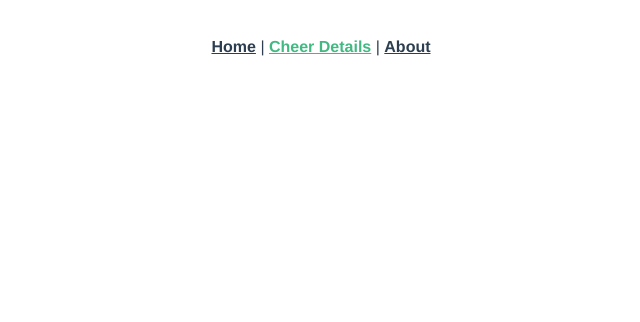
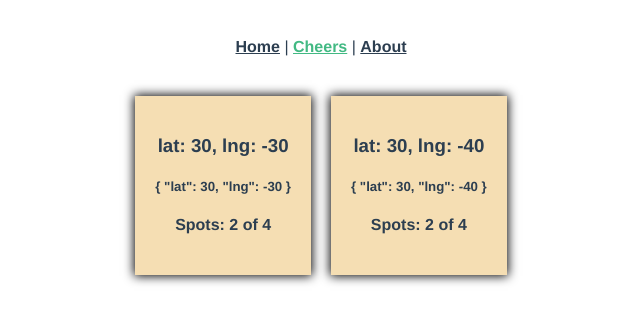
Before and after one commit to adibaram/cheers-mate, a Vue app in the folder cheers-mate/: page /cheer in a window 1280 px wide. Shown: the top 322 px of the page, without its empty margins (319-959 px from the left). Built offline with nearby package versions, Linux system fonts and the light colour scheme; the HTML template or start-up script is replaced by a standard one.

Commit message:
added cheers

```diff
--- a/cheers-mate/src/App.vue
+++ b/cheers-mate/src/App.vue
@@ -2,7 +2,7 @@
   <div id="app">
     <div id="nav">
       <router-link to="/">Home</router-link> |
-      <router-link to="/cheer">Cheer Details</router-link> |
+      <router-link to="/cheer">Cheers</router-link> |
       <router-link to="/about">About</router-link>
     </div>
     <router-view/>
@@ -10,6 +10,7 @@
 </template>
 
 <style lang="scss">
+@import '@/assets/css/main.scss';
 #app {
   font-family: 'Avenir', Helvetica, Arial, sans-serif;
   -webkit-font-smoothing: antialiased;
--- /dev/null
+++ b/cheers-mate/src/assets/css/cheers/_cheer-list.scss
@@ -0,0 +1,30 @@
+.cheer-list-container {
+    display: flex;
+    // flex-direction: column;
+    justify-content: center;
+    // align-items: center;
+}
+
+.card {
+    background-color: black;
+    margin: 10px;
+    padding: 8px;
+    width: fit-content;
+    box-shadow: 0px 0px 10px 1px black;
+
+    a {
+        color: wheat;
+        font-weight: bold;
+        text-decoration: none;
+    }
+
+    &:hover {
+        cursor: pointer;
+        box-shadow: 0px 0px 10px 1px black inset;
+        background-color: wheat;
+
+        a{
+            color: black;
+        }
+    }
+}
--- /dev/null
+++ b/cheers-mate/src/assets/css/cheers/cheers.scss
@@ -0,0 +1 @@
+@import 'cheer-list';
--- /dev/null
+++ b/cheers-mate/src/assets/css/main.scss
@@ -0,0 +1 @@
+@import './cheers/cheers.scss'
--- /dev/null
+++ b/cheers-mate/src/components/cheer-preview.vue
@@ -0,0 +1,27 @@
+<template>
+    <section class="cheer-preview-container">
+        <h3>{{cheer.locationName}}</h3>
+        <h5>{{cheer.location}}</h5>
+        <h4>Spots: {{cheer.attendance.length}} of {{cheer.spots}}</h4>
+    </section>
+</template>
+
+<script>
+export default {
+    props: {
+        cheer: {
+            type: Object,
+            default: {},
+        }
+    },
+
+
+}
+</script>
+
+<style scoped>
+    .cheer-preview-container {
+        padding: 20px;
+        background-color: wheat;
+    }
+</style>
--- a/cheers-mate/src/router.js
+++ b/cheers-mate/src/router.js
@@ -24,9 +24,14 @@ export default new Router({
       component: () => import('./views/map.vue')
     },
     {
-      path: '/cheer',
+      path: '/cheer/:cheerId',
       name: 'cheer',
       component: () => import('./views/cheers/cheer-details.vue')
-    }
+    },
+    {
+      path: '/cheer',
+      name: 'cheer-list',
+      component: () => import('./views/cheers/cheer-list.vue')
+    },
   ]
 })
--- /dev/null
+++ b/cheers-mate/src/services/cheer-service.js
@@ -0,0 +1,47 @@
+import utilService from './util-service.js';
+
+export default {
+    query,
+    getById,
+}
+
+var cheers = _createCheers();
+
+async function query(filter={}) {
+    var cheersForDisplay = cheers;
+
+    return cheersForDisplay;
+}
+
+async function getById(id) {
+    var cheers = await query();
+    return cheers.find(cheer => cheer._id === id);
+}
+
+
+function _createCheers() {
+    return [_createCheer(Date.now(), {lat: 30, lng: -30}, [{user:'A'}, {user:'B'}],'lorem',4,(Math.random() > 0.5)? 'en' : 'he'),
+           _createCheer(Date.now(), {lat: 30, lng: -40}, [{user:'A'}, {user:'B'}],'lorem',4, (Math.random() > 0.5)? 'en' : 'he'),];
+}
+
+function _createCheer(date,location,attendance,desc,spots,language) {
+    return {
+        _id: utilService.makeId(),
+        date,
+        location,
+        locationName: _getLocationName(location),
+        attendance,
+        desc,
+        spots,
+        language,
+
+
+    }
+}
+
+function _getLocationName({lat,lng}) {
+    var locationName = '';
+    locationName = `lat: ${lat}, lng: ${lng}`;
+
+    return locationName;
+}
--- /dev/null
+++ b/cheers-mate/src/services/util-service.js
@@ -0,0 +1,21 @@
+function getRandomInt(min, max) {
+    min = Math.ceil(min);
+    max = Math.floor(max);
+    return Math.floor(Math.random() * (max - min)) + min; //The maximum is exclusive and the minimum is inclusive
+}
+
+function makeId(length=5) {
+    var text = '';
+    var possible = 'ABCDEFGHIJKLMNOPQRSTUVWXYZabcdefghijklmnopqrstuvwxyz0123456789';
+
+    for (var i = 0; i < length; i++)
+      text += possible.charAt(Math.floor(Math.random() * possible.length));
+
+    return text;
+  }
+
+
+export default {
+    getRandomInt,
+    makeId,
+}
--- a/cheers-mate/src/views/cheers/cheer-details.vue
+++ b/cheers-mate/src/views/cheers/cheer-details.vue
@@ -0,0 +1,44 @@
+<template>
+    <section class="cheer-details-container">
+        {{cheer}}
+    </section>
+</template>
+
+<script>
+// IMPORTS
+import cheerService from '../../services/cheer-service.js';
+
+export default {
+    data() {
+        return {
+            cheer: {},
+            /* {
+                _id: utilService.makeId(),
+                date,
+                location,
+                locationName: _getLocationName(location),
+                attendance,
+                desc,
+                spots,
+                language,
+
+
+            } */
+        }
+    },
+    created() {
+        this.loadCheer();
+    },
+    methods: {
+        loadCheer() {
+            var cheerId = this.$route.params.cheerId;
+            cheerService.getById(cheerId)
+                .then(cheer => this.cheer = cheer);
+        },
+    }
+}
+</script>
+
+<style>
+
+</style>
--- /dev/null
+++ b/cheers-mate/src/views/cheers/cheer-list.vue
@@ -0,0 +1,41 @@
+<template>
+    <section class="cheer-list-container">
+        <cheer-preview class="card" v-for="cheer in cheers"
+                    :key="cheer._id" :cheer="cheer"
+                    @click.native="$router.push(`/cheer/${cheer._id}`)"
+        >{{cheer.locationName}}</cheer-preview>
+    </section>
+</template>
+
+<script>
+import cheerPreview from '../../components/cheer-preview.vue';
+import cheerService from '../../services/cheer-service.js';
+
+export default {
+    data() {
+        return {
+            cheers: [],
+        }
+    },
+    created() {
+        this.loadCheers();
+    },
+    methods: {
+        loadCheers() {
+            return cheerService.query()
+                .then(cheers => {
+                    this.cheers = cheers;
+                    console.log(cheers);
+                });
+        }
+    },
+
+    components: {
+        cheerPreview,
+    }
+}
+</script>
+
+<style>
+
+</style>
```
